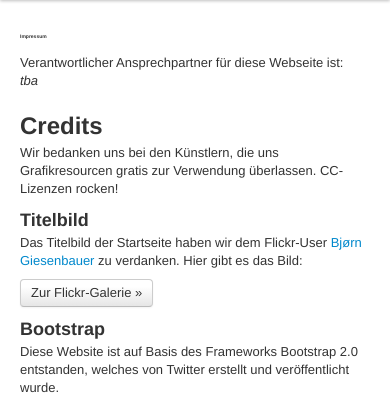
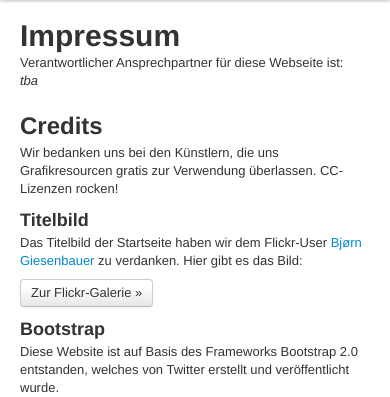
Before and after one commit to stefanhoth/immopoly-website, a PHP site: page /imprint.html in a window 390 px wide. Shown: the part 50-447 px from the top of the page. Run offline with PHP 8.4, Linux system fonts and the light colour scheme; some libraries are stand-ins or nearby versions.

Commit message:
testing small device

```diff
--- a/css/overrides.css
+++ b/css/overrides.css
@@ -88,7 +88,7 @@ table#history_list p.btn-small{
   .hero-unit {
 	  background-image: url(../img/layout/immopoly-website-header-s.jpg);
   }
-  h1 {
+  .hero-unit h1 {
     font-size:5px;
   }
 }
```
